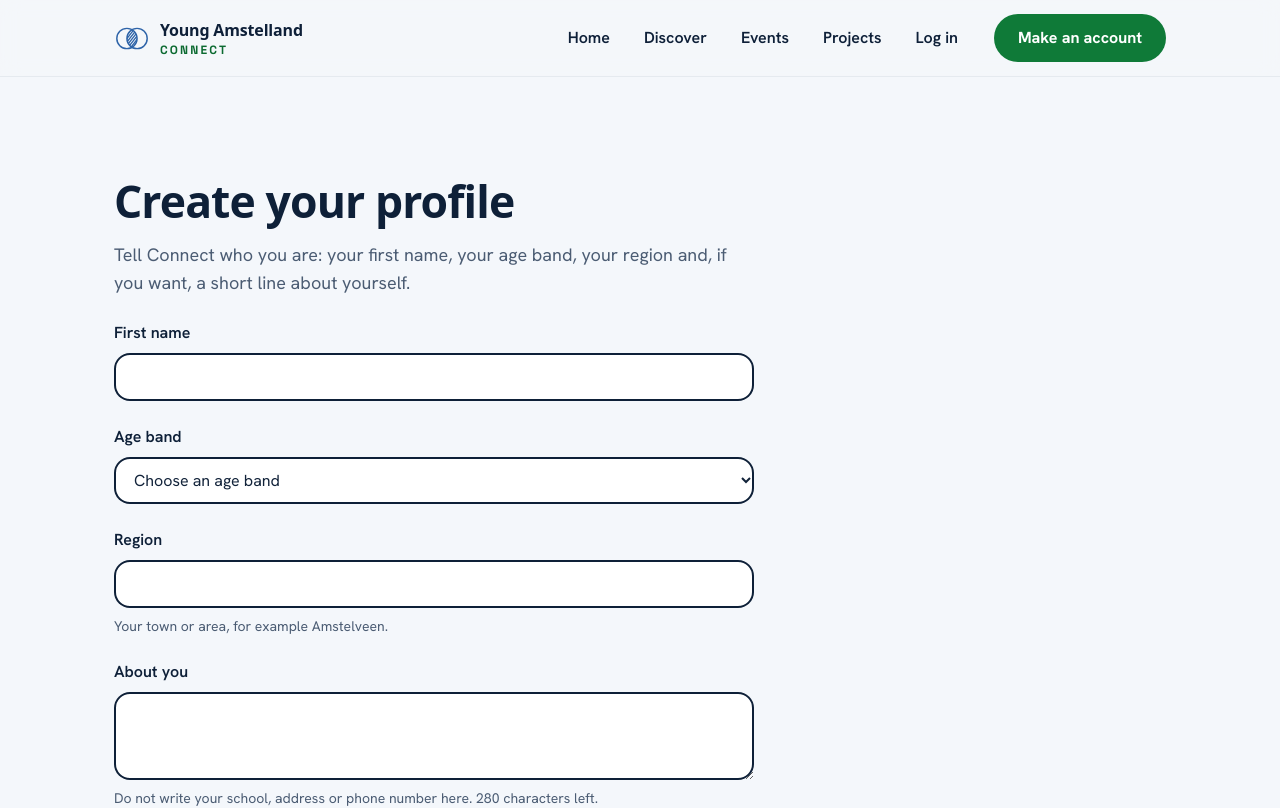
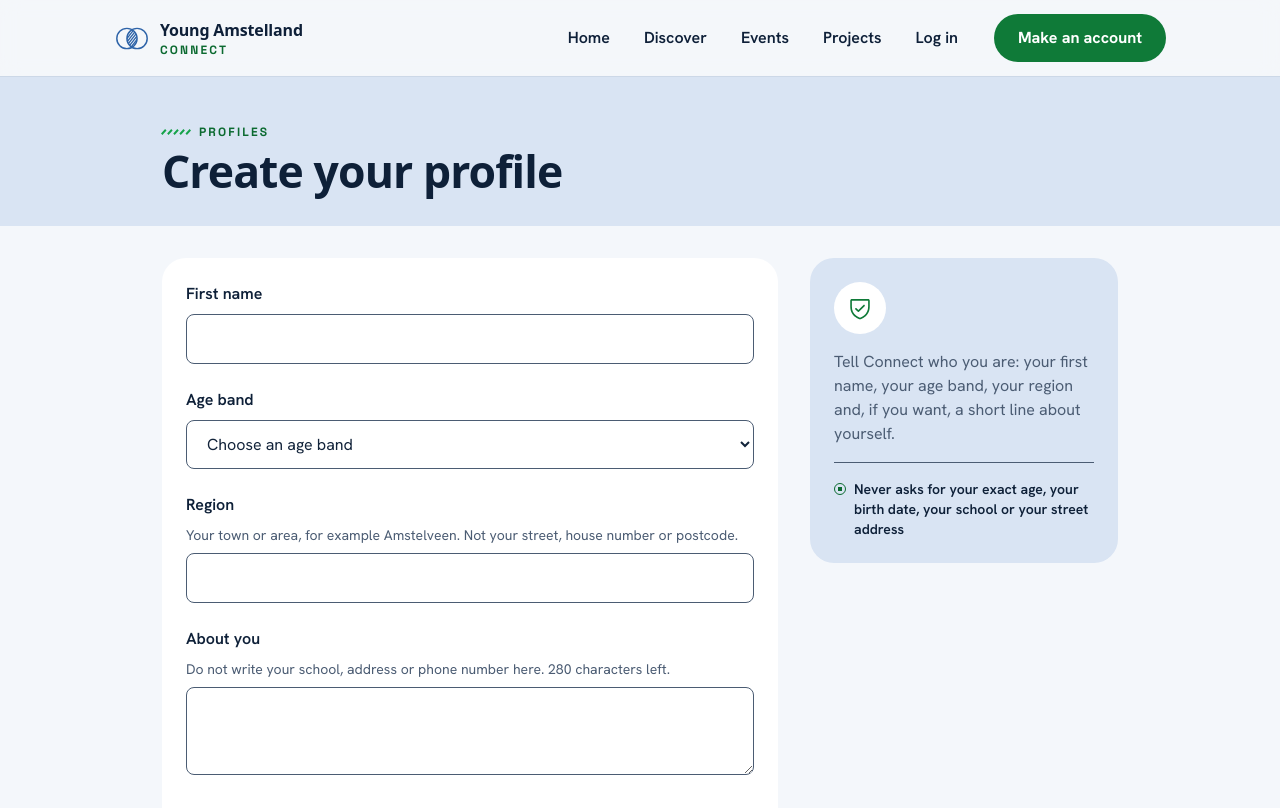
Before and after one commit to guruITA/connect-nine, a React (Vite) app in the folder web/: page /profile/new in a window 1280 px wide. Shown: the top 808 px of the page. Built offline with nearby package versions, Linux system fonts and the light colour scheme.

Commit message:
fix(frontend): the page follows its Figma frame and page document (#322)

```diff
--- a/web/src/api/memberProfiles.ts
+++ b/web/src/api/memberProfiles.ts
@@ -19,7 +19,7 @@ export type CreateMemberProfileForm = {
 export type CreateMemberProfileResult =
   | { outcome: "saved"; id: string }
   | { outcome: "fieldErrors"; fieldErrors: Record<string, string> }
-  | { outcome: "alreadyHasProfile" }
+  | { outcome: "alreadyHasProfile"; message: string }
   | { outcome: "notLoggedIn" }
   | { outcome: "notReachable" };
 
@@ -29,6 +29,10 @@ type SavedResponseBody = {
 
 type ValidationProblemBody = {
   errors?: Record<string, string[]>;
+};
+
+type ProblemBody = {
+  title?: string;
 };
 
 export async function createMemberProfile(
@@ -85,7 +89,13 @@ export async function createMemberProfile(
   }
 
   if (response.status === 409) {
-    return { outcome: "alreadyHasProfile" };
+    // The server names the conflict in the title, for example an account that already belongs
+    // to an organisation (#67). Without a title it is the profile that already exists.
+    const body = (await response.json().catch(() => ({}))) as ProblemBody;
+    return {
+      outcome: "alreadyHasProfile",
+      message: body.title || "You already have a profile",
+    };
   }
 
   // 503 and every other status the server might send are all treated as not reachable.
--- a/web/src/pages/CreateProfile.module.css
+++ b/web/src/pages/CreateProfile.module.css
@@ -1,8 +1,15 @@
-/* Figma: "Create your profile", one form, no aside. */
-.inner {
-  max-width: calc(var(--content-width) + 2 * var(--space-page));
+/* Figma: "Create your profile", the title in a band, the form in a card, a panel beside it. */
+.band {
+  background: var(--color-panel);
+}
+
+.bandInner {
+  display: flex;
+  flex-direction: column;
+  gap: var(--space-xs);
+  max-width: var(--content-width);
   margin: 0 auto;
-  padding: var(--space-section) var(--space-page) var(--space-3xl);
+  padding: var(--space-2xl) var(--space-page) var(--space-xl);
 }
 
 .title {
@@ -15,39 +22,49 @@
   letter-spacing: var(--text-h2-tracking);
 }
 
-.lead {
-  max-width: var(--hero-text-width);
-  margin: var(--space-m) 0 0;
-  color: var(--color-text-muted);
-  font-size: var(--text-large-size);
-  line-height: var(--text-large-line);
+.body {
+  display: flex;
+  flex-direction: column;
+  gap: var(--space-m);
+  max-width: var(--content-width);
+  margin: 0 auto;
+  padding: var(--space-xl) var(--space-page) var(--space-3xl);
 }
 
-.messagePanel,
-.statusPanel {
-  max-width: var(--hero-text-width);
-  margin: var(--space-l) 0 0;
+.alert {
+  margin: 0;
   padding: var(--space-m) var(--space-l);
-  border-radius: var(--radius-tile);
+  border-left: var(--border-width) solid var(--color-error-line);
+  border-radius: var(--radius-field);
+  background: var(--color-error-panel);
+  color: var(--color-error-text);
   font-weight: var(--font-weight-semibold);
 }
 
-.messagePanel {
-  background: var(--color-panel);
-  color: var(--color-navy);
+.columns {
+  display: grid;
+  grid-template-columns: minmax(0, 1fr);
+  gap: var(--space-xl);
+  align-items: start;
 }
 
-.statusPanel {
-  background: var(--color-mint-panel);
-  color: var(--color-green-text);
+@media (min-width: 64rem) {
+  .columns {
+    grid-template-columns: minmax(0, 2fr) minmax(16rem, 1fr);
+  }
 }
 
-.form {
+.card,
+.savedCard {
+  padding: var(--space-l);
+  border-radius: var(--radius-tile);
+  background: var(--color-white);
+}
+
+.card {
   display: flex;
   flex-direction: column;
   gap: var(--space-l);
-  max-width: var(--hero-text-width);
-  margin-top: var(--space-l);
 }
 
 .field {
@@ -59,25 +76,6 @@
 .label {
   color: var(--color-navy);
   font-weight: var(--font-weight-semibold);
-}
-
-.input,
-.textarea {
-  min-height: var(--target-size);
-  padding: var(--space-s) var(--space-m);
-  border: none;
-  border-radius: var(--radius-mark);
-  box-shadow: inset 0 0 0 var(--border-width) var(--color-navy);
-  background: var(--color-white);
-  color: var(--color-text);
-  font-family: var(--font-body);
-  font-size: var(--text-body-size);
-  line-height: var(--text-body-line);
-}
-
-.textarea {
-  min-height: calc(var(--target-size) * 2);
-  resize: vertical;
 }
 
 .hint,
@@ -92,13 +90,36 @@
 }
 
 .fieldError {
-  color: var(--color-navy);
-  font-weight: var(--font-weight-bold);
+  color: var(--color-error-text);
+}
+
+.input,
+.textarea {
+  min-height: var(--target-size);
+  padding: var(--space-s) var(--space-m);
+  border: var(--hairline-width) solid var(--color-text-muted);
+  border-radius: var(--radius-field);
+  background: var(--color-white);
+  color: var(--color-text);
+  font-family: var(--font-body);
+  font-size: var(--text-body-size);
+  line-height: var(--text-body-line);
+}
+
+.input[aria-invalid="true"],
+.textarea[aria-invalid="true"] {
+  border-color: var(--color-error-text);
+  background: var(--color-error-panel);
+}
+
+.textarea {
+  min-height: calc(var(--target-size) * 2);
+  resize: vertical;
 }
 
 .submit {
-  width: 100%;
-  min-height: var(--target-size);
+  align-self: flex-start;
+  min-height: var(--button-height);
   padding: var(--space-s) var(--space-l);
   border: none;
   border-radius: var(--radius-pill);
@@ -112,10 +133,102 @@
 }
 
 .submit:hover {
-  text-decoration: underline;
+  background: var(--color-green-dark);
 }
 
 .submit:disabled {
   background: var(--color-text-muted);
   cursor: not-allowed;
 }
+
+.aside {
+  display: flex;
+  flex-direction: column;
+  gap: var(--space-m);
+  padding: var(--space-l);
+  border-radius: var(--radius-tile);
+  background: var(--color-panel);
+}
+
+.asideAlert {
+  background: var(--color-error-panel);
+}
+
+.asideIcon {
+  display: grid;
+  place-items: center;
+  width: var(--mark-size);
+  height: var(--mark-size);
+  border-radius: var(--radius-pill);
+  background: var(--color-white);
+}
+
+.asidePurpose {
+  margin: 0;
+  padding-bottom: var(--space-m);
+  border-bottom: var(--hairline-width) solid var(--color-text-muted);
+  color: var(--color-text-muted);
+}
+
+.checks {
+  display: flex;
+  flex-direction: column;
+  gap: var(--space-s);
+  margin: 0;
+  padding: 0;
+  list-style: none;
+  color: var(--color-navy);
+  font-size: var(--text-small-size);
+  font-weight: var(--font-weight-semibold);
+  line-height: var(--text-small-line);
+}
+
+.checks li {
+  display: flex;
+  gap: var(--space-xs);
+}
+
+/* A small ticked circle before each item, as in the Figma frame. */
+.checks li::before {
+  content: "";
+  flex: none;
+  width: 0.75rem;
+  height: 0.75rem;
+  margin-top: 0.25rem;
+  border: var(--hairline-width) solid var(--color-green-text);
+  border-radius: var(--radius-pill);
+  background: linear-gradient(var(--color-green-text), var(--color-green-text))
+    center / 0.25rem 0.25rem no-repeat;
+}
+
+.asideAlert .checks li::before {
+  border-color: var(--color-error-text);
+  background-image: linear-gradient(
+    var(--color-error-text),
+    var(--color-error-text)
+  );
+}
+
+.savedCard {
+  display: flex;
+  flex-direction: column;
+  gap: var(--space-m);
+  align-items: center;
+  padding-block: var(--space-2xl);
+  text-align: center;
+}
+
+.savedTitle {
+  margin: 0;
+  color: var(--color-navy);
+  font-family: var(--font-heading);
+  font-size: var(--text-h3-size);
+  font-weight: var(--font-weight-bold);
+  line-height: var(--text-h3-line);
+  letter-spacing: var(--text-h3-tracking);
+}
+
+.savedLink {
+  color: var(--color-green-text);
+  font-weight: var(--font-weight-bold);
+}
--- a/web/src/pages/CreateProfile.tsx
+++ b/web/src/pages/CreateProfile.tsx
@@ -1,31 +1,35 @@
 import { useRef, useState } from "react";
 import type { FormEvent } from "react";
+import { Link } from "react-router";
 import { AGE_BAND_LABELS, createMemberProfile } from "../api/memberProfiles";
 import type { AgeBand } from "../api/memberProfiles";
+import shieldIcon from "../assets/icons/shield.svg";
+import Eyebrow from "../components/home/Eyebrow";
 import styles from "./CreateProfile.module.css";
 
 const AGE_BANDS: AgeBand[] = ["From15To17", "From18To21", "From22To30"];
 const BIO_MAX_LENGTH = 280;
 
-type FieldErrors = Partial<
-  Record<"firstName" | "ageBand" | "region" | "bio", string>
->;
+type FieldName = "firstName" | "ageBand" | "region" | "bio";
+type FieldErrors = Partial<Record<FieldName, string>>;
 
-type GeneralMessage = {
-  kind: "alreadyHasProfile" | "notLoggedIn" | "notReachable";
-  text: string;
-};
+// The order the focus looks for the first wrong field in, top to bottom.
+const FIELD_ORDER: FieldName[] = ["firstName", "ageBand", "region", "bio"];
 
-// The page Create your profile, as the Figma frame "Create your profile" draws it.
+function describedBy(...ids: (string | false | undefined)[]) {
+  const present = ids.filter(Boolean).join(" ");
+  return present || undefined;
+}
+
+// The page Create your profile, as the Figma frame "Create your profile" draws it: a band
+// with the title, the form in a card and a panel beside it that says what Connect never asks.
 export default function CreateProfile() {
   const [firstName, setFirstName] = useState("");
   const [ageBand, setAgeBand] = useState<AgeBand | "">("");
   const [region, setRegion] = useState("");
   const [bio, setBio] = useState("");
   const [fieldErrors, setFieldErrors] = useState<FieldErrors>({});
-  const [generalMessage, setGeneralMessage] = useState<GeneralMessage | null>(
-    null,
-  );
+  const [generalMessage, setGeneralMessage] = useState<string | null>(null);
   const [saving, setSaving] = useState(false);
   const [saved, setSaved] = useState(false);
 
@@ -55,73 +59,64 @@ export default function CreateProfile() {
 
     if (result.outcome === "fieldErrors") {
       setFieldErrors(result.fieldErrors);
-      if (result.fieldErrors.firstName) {
-        firstNameRef.current?.focus();
-      } else if (result.fieldErrors.ageBand) {
-        ageBandRef.current?.focus();
-      } else if (result.fieldErrors.region) {
-        regionRef.current?.focus();
-      } else if (result.fieldErrors.bio) {
-        bioRef.current?.focus();
+      const fieldElements = {
+        firstName: firstNameRef.current,
+        ageBand: ageBandRef.current,
+        region: regionRef.current,
+        bio: bioRef.current,
+      };
+      const firstWrong = FIELD_ORDER.find((field) => result.fieldErrors[field]);
+      if (firstWrong) {
+        fieldElements[firstWrong]?.focus();
       }
       return;
     }
 
     if (result.outcome === "alreadyHasProfile") {
-      setGeneralMessage({
-        kind: "alreadyHasProfile",
-        text: "You already have a profile",
-      });
+      setGeneralMessage(result.message);
       return;
     }
 
     if (result.outcome === "notLoggedIn") {
-      setGeneralMessage({
-        kind: "notLoggedIn",
-        text: "Log in first to save your profile",
-      });
+      setGeneralMessage("Log in first to save your profile");
       return;
     }
 
-    setGeneralMessage({
-      kind: "notReachable",
-      text: "Connect is not reachable right now, your text is kept",
-    });
-  }
-
-  if (saved) {
-    return (
-      <div className={styles.inner}>
-        <h1 className={styles.title}>Create your profile</h1>
-        <p role="status" className={styles.statusPanel}>
-          Your profile is saved
-        </p>
-      </div>
-    );
+    setGeneralMessage("Connect is not reachable right now, your text is kept");
   }
 
   const bioCharactersLeft = BIO_MAX_LENGTH - bio.length;
+  const bioCounter =
+    bioCharactersLeft >= 0
+      ? `${bioCharactersLeft} ${bioCharactersLeft === 1 ? "character" : "characters"} left.`
+      : `${-bioCharactersLeft} ${bioCharactersLeft === -1 ? "character" : "characters"} too many.`;
 
   return (
-    <div className={styles.inner}>
+    <>
+      <header className={styles.band}>
+        <div className={styles.bandInner}>
+          <Eyebrow>Profiles</Eyebrow>
           <h1 className={styles.title}>Create your profile</h1>
-      <p className={styles.lead}>
-        Tell Connect who you are: your first name, your age band, your region
-        and, if you want, a short line about yourself.
-      </p>
+        </div>
+      </header>
 
+      <div className={styles.body}>
         {generalMessage && (
-        <p
-          role={
-            generalMessage.kind === "alreadyHasProfile" ? undefined : "alert"
-          }
-          className={styles.messagePanel}
-        >
-          {generalMessage.text}
+          <p role="alert" className={styles.alert}>
+            {generalMessage}
           </p>
         )}
 
-      <form className={styles.form} onSubmit={handleSubmit} noValidate>
+        {saved ? (
+          <section role="status" className={styles.savedCard}>
+            <h2 className={styles.savedTitle}>Your profile is saved</h2>
+            <Link to="/profile" className={styles.savedLink}>
+              See my profile
+            </Link>
+          </section>
+        ) : (
+          <div className={styles.columns}>
+            <form className={styles.card} onSubmit={handleSubmit} noValidate>
               <div className={styles.field}>
                 <label htmlFor="firstName" className={styles.label}>
                   First name
@@ -133,9 +128,10 @@ export default function CreateProfile() {
                   autoComplete="given-name"
                   value={firstName}
                   onChange={(event) => setFirstName(event.target.value)}
-            aria-describedby={
-              fieldErrors.firstName ? "firstNameError" : undefined
-            }
+                  aria-describedby={describedBy(
+                    fieldErrors.firstName && "firstNameError",
+                  )}
+                  aria-invalid={fieldErrors.firstName ? true : undefined}
                   className={styles.input}
                 />
                 {fieldErrors.firstName && (
@@ -153,8 +149,13 @@ export default function CreateProfile() {
                   id="ageBand"
                   ref={ageBandRef}
                   value={ageBand}
-            onChange={(event) => setAgeBand(event.target.value as AgeBand | "")}
-            aria-describedby={fieldErrors.ageBand ? "ageBandError" : undefined}
+                  onChange={(event) =>
+                    setAgeBand(event.target.value as AgeBand | "")
+                  }
+                  aria-describedby={describedBy(
+                    fieldErrors.ageBand && "ageBandError",
+                  )}
+                  aria-invalid={fieldErrors.ageBand ? true : undefined}
                   className={styles.input}
                 >
                   <option value="" disabled>
@@ -177,22 +178,26 @@ export default function CreateProfile() {
                 <label htmlFor="region" className={styles.label}>
                   Region
                 </label>
+                <p id="regionHint" className={styles.hint}>
+                  Your town or area, for example Amstelveen. Not your street,
+                  house number or postcode.
+                </p>
                 <input
                   id="region"
                   ref={regionRef}
                   type="text"
                   value={region}
                   onChange={(event) => setRegion(event.target.value)}
-            aria-describedby={fieldErrors.region ? "regionError" : "regionHint"}
+                  aria-describedby={describedBy(
+                    "regionHint",
+                    fieldErrors.region && "regionError",
+                  )}
+                  aria-invalid={fieldErrors.region ? true : undefined}
                   className={styles.input}
                 />
-          {fieldErrors.region ? (
+                {fieldErrors.region && (
                   <p id="regionError" className={styles.fieldError}>
                     {fieldErrors.region}
-            </p>
-          ) : (
-            <p id="regionHint" className={styles.hint}>
-              Your town or area, for example Amstelveen.
                   </p>
                 )}
               </div>
@@ -201,24 +206,25 @@ export default function CreateProfile() {
                 <label htmlFor="bio" className={styles.label}>
                   About you
                 </label>
+                <p id="bioHint" className={styles.hint}>
+                  Do not write your school, address or phone number here.{" "}
+                  {bioCounter}
+                </p>
                 <textarea
                   id="bio"
                   ref={bioRef}
                   value={bio}
                   onChange={(event) => setBio(event.target.value)}
-            aria-describedby={fieldErrors.bio ? "bioError" : "bioHint"}
+                  aria-describedby={describedBy(
+                    "bioHint",
+                    fieldErrors.bio && "bioError",
+                  )}
+                  aria-invalid={fieldErrors.bio ? true : undefined}
                   className={styles.textarea}
                 />
-          {fieldErrors.bio ? (
+                {fieldErrors.bio && (
                   <p id="bioError" className={styles.fieldError}>
                     {fieldErrors.bio}
-            </p>
-          ) : (
-            <p id="bioHint" className={styles.hint}>
-              Do not write your school, address or phone number here.{" "}
-              {bioCharactersLeft === 1
-                ? "1 character left."
-                : `${bioCharactersLeft} characters left.`}
                   </p>
                 )}
               </div>
@@ -227,6 +233,28 @@ export default function CreateProfile() {
                 {saving ? "Saving..." : "Save"}
               </button>
             </form>
+
+            <aside
+              className={`${styles.aside} ${generalMessage ? styles.asideAlert : ""}`}
+              aria-label="What Connect asks"
+            >
+              <span className={styles.asideIcon}>
+                <img src={shieldIcon} alt="" />
+              </span>
+              <p className={styles.asidePurpose}>
+                Tell Connect who you are: your first name, your age band, your
+                region and, if you want, a short line about yourself.
+              </p>
+              <ul className={styles.checks}>
+                <li>
+                  Never asks for your exact age, your birth date, your school or
+                  your street address
+                </li>
+              </ul>
+            </aside>
           </div>
+        )}
+      </div>
+    </>
   );
 }
--- a/web/src/styles/tokens.css
+++ b/web/src/styles/tokens.css
@@ -35,6 +35,10 @@
   --color-on-dark-chip: rgb(255 255 255 / 7%);
   --color-on-dark-panel: rgb(255 255 255 / 5%);
   --color-focus: var(--color-navy);
+  /* A message about something that went wrong, from the Figma frame Create your profile. */
+  --color-error-panel: #fbeaea;
+  --color-error-line: #e3b4b4;
+  --color-error-text: #9a2f2f;
   --color-focus-on-dark: var(--color-white);
   --color-danger: #b42318;
   --color-danger-background: #fbe9e7;
@@ -118,6 +122,7 @@
   --radius-tile: 1.5rem;
   --radius-chip: 1.25rem;
   --radius-mark: 1rem;
+  --radius-field: 0.5rem;
   --header-height: 4.75rem;
   --header-blur: 10px;
   --mark-size: 3.25rem;
```
Also changed, not shown: 2 other files (tests, documents, lock files or other folders). Lines whose indentation alone changed are shown as unchanged.
